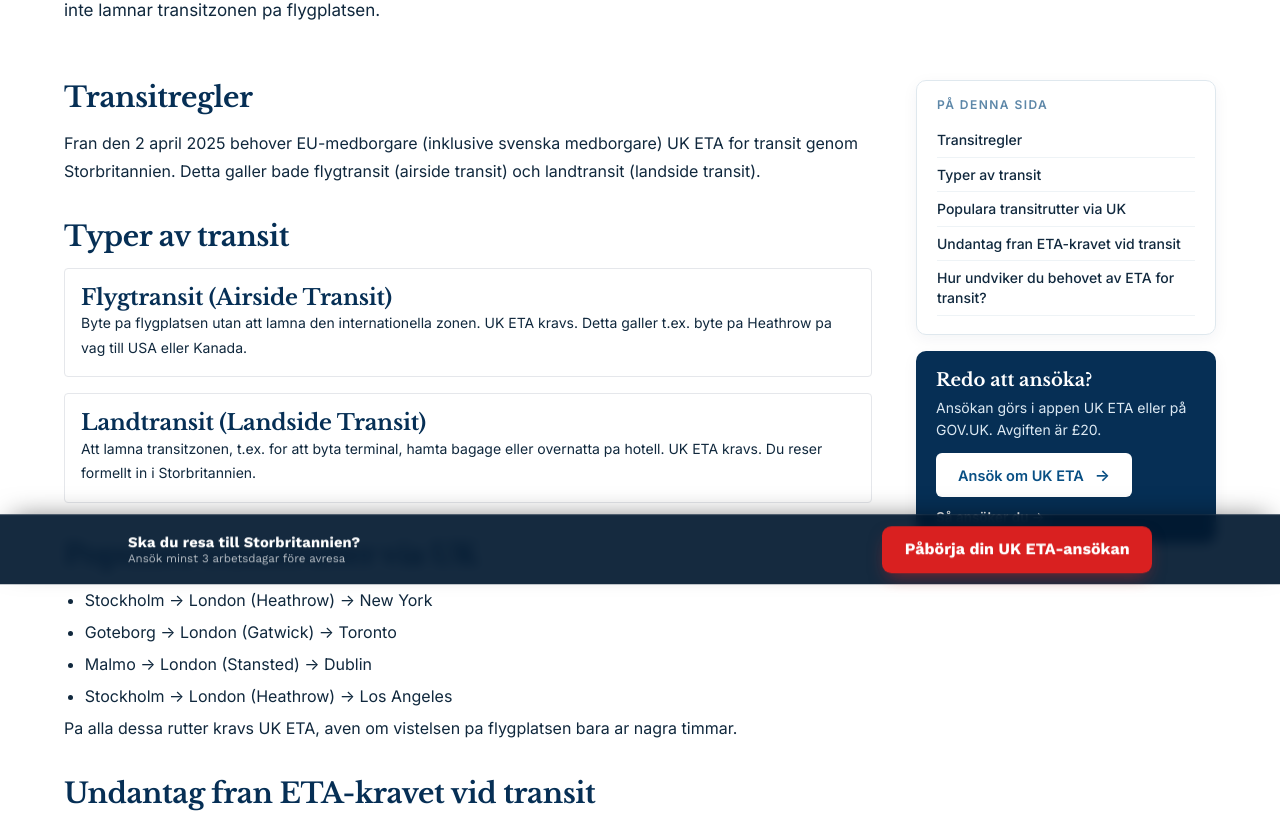
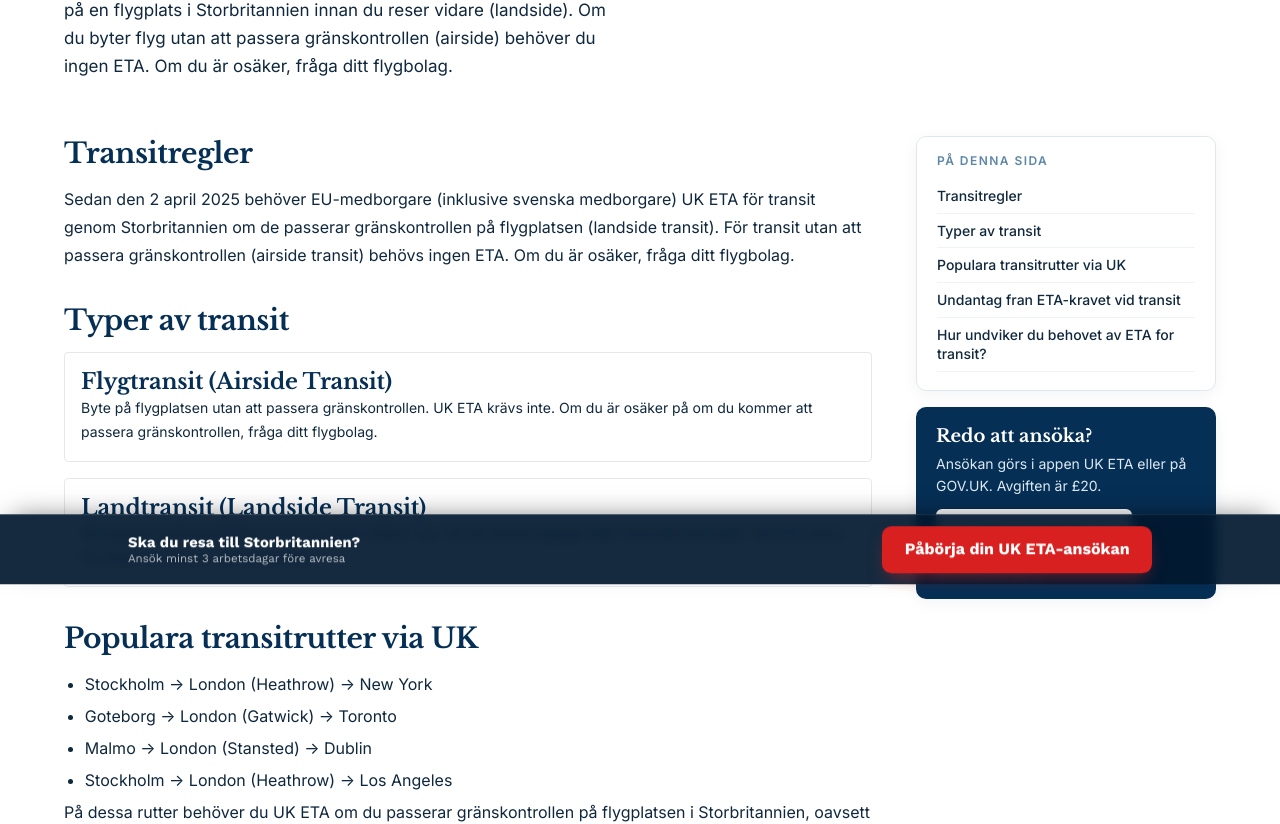
Before and after one commit to mediaxsaburoai0818-design/se-uk-eta-site, a Next.js app: page /eta-info/transit in a window 1280 px wide. Shown: the part 296-1120 px from the top of the page. Built offline with nearby package versions, Linux system fonts and the light colour scheme.

Commit message:
2026-10-23 transit: airside 乗継は ETA 不要・landside（border control 通過）だけ必要に（GOV.UK /eta・/eta/when-not-need-eta 10/23 確認）。eta-se deploy eb2e4c92 と同じ変更

```diff
--- a/app/eta-info/transit/page.tsx
+++ b/app/eta-info/transit/page.tsx
@@ -28,8 +28,7 @@ export default function Transit() {
       </h1>
 
       <p className="text-gray-600 mb-8 leading-relaxed">
-        Ja, UK ETA kravs ocksa vid transit genom Storbritannien, aven om du
-        inte lamnar transitzonen pa flygplatsen.
+        Du behöver UK ETA för transit bara om du passerar gränskontrollen på en flygplats i Storbritannien innan du reser vidare (landside). Om du byter flyg utan att passera gränskontrollen (airside) behöver du ingen ETA. Om du är osäker, fråga ditt flygbolag.
       </p>
       </div></section>
 
@@ -38,10 +37,7 @@ export default function Transit() {
           Transitregler
         </h2>
         <p>
-          Fran den 2 april 2025 behover EU-medborgare (inklusive svenska
-          medborgare) UK ETA for transit genom Storbritannien. Detta galler
-          bade flygtransit (airside transit) och landtransit (landside
-          transit).
+          Sedan den 2 april 2025 behöver EU-medborgare (inklusive svenska medborgare) UK ETA för transit genom Storbritannien om de passerar gränskontrollen på flygplatsen (landside transit). För transit utan att passera gränskontrollen (airside transit) behövs ingen ETA. Om du är osäker, fråga ditt flygbolag.
         </p>
 
         <h2 className="heading-band">
@@ -54,9 +50,7 @@ export default function Transit() {
               Flygtransit (Airside Transit)
             </h3>
             <p className="text-sm">
-              Byte pa flygplatsen utan att lamna den internationella zonen.
-              UK ETA kravs. Detta galler t.ex. byte pa Heathrow pa vag till
-              USA eller Kanada.
+              Byte på flygplatsen utan att passera gränskontrollen. UK ETA krävs inte. Om du är osäker på om du kommer att passera gränskontrollen, fråga ditt flygbolag.
             </p>
           </div>
 
@@ -65,9 +59,7 @@ export default function Transit() {
               Landtransit (Landside Transit)
             </h3>
             <p className="text-sm">
-              Att lamna transitzonen, t.ex. for att byta terminal, hamta
-              bagage eller overnatta pa hotell. UK ETA kravs. Du reser
-              formellt in i Storbritannien.
+              Att passera gränskontrollen innan du reser vidare, t.ex. för att hämta bagage eller övernatta på hotell. UK ETA krävs. Du reser formellt in i Storbritannien.
             </p>
           </div>
         </div>
@@ -82,8 +74,7 @@ export default function Transit() {
           <li>Stockholm &rarr; London (Heathrow) &rarr; Los Angeles</li>
         </ul>
         <p>
-          Pa alla dessa rutter kravs UK ETA, aven om vistelsen pa
-          flygplatsen bara ar nagra timmar.
+          På dessa rutter behöver du UK ETA om du passerar gränskontrollen på flygplatsen i Storbritannien, oavsett hur kort bytet är. Om du byter utan att passera gränskontrollen (airside) behövs ingen ETA.
         </p>
 
         <h2 className="heading-band">
```
